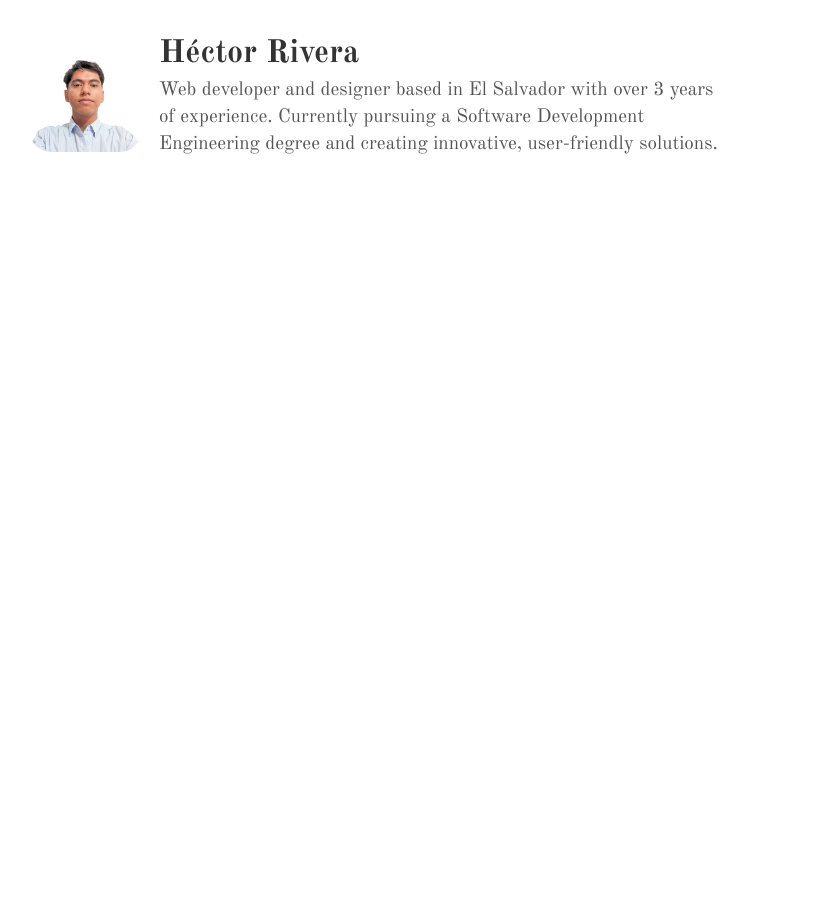
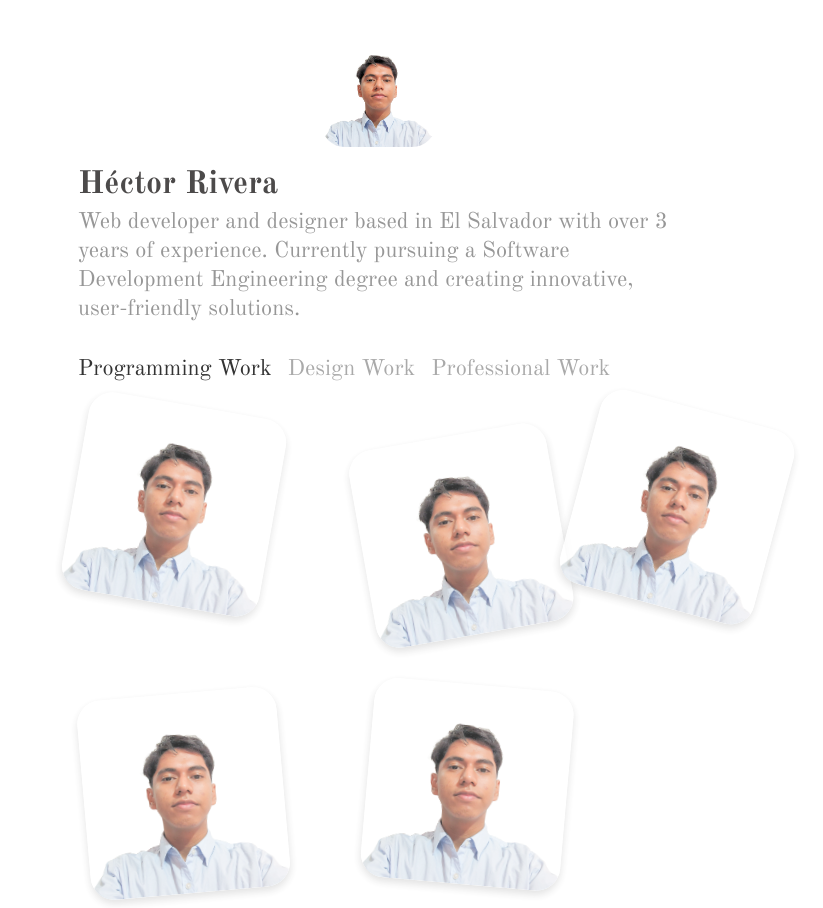
Before and after one commit to Hctor11/personal-website-2025, an Astro site: page / in a window 1280 px wide. Shown: the whole page, without its empty margins (262-1085 px from the left). Before the commit the page ends 800 px from the top, so only its background shows below. Built offline with nearby package versions, Linux system fonts and the light colour scheme; Astro itself is replaced by a stand-in of ours.

Commit message:
add menu animations

```diff
--- a/astro.config.mjs
+++ b/astro.config.mjs
@@ -1,5 +1,9 @@
 // @ts-check
 import { defineConfig } from 'astro/config';
 
+import react from '@astrojs/react';
+
 // https://astro.build/config
-export default defineConfig({});
+export default defineConfig({
+  integrations: [react()]
+});
--- a/src/components/Header.astro
+++ b/src/components/Header.astro
@@ -16,9 +16,10 @@ const description = "Web developer and designer based in El Salvador with over 3
   .header {
     padding: 2rem 0;
     text-align: left;
-    max-width: 700px;
+    max-width: 600px;
     margin: 0 auto;
     display: flex;
+    flex-direction: column;
     gap: 1rem;
     align-items: center;
   }
@@ -34,18 +35,20 @@ const description = "Web developer and designer based in El Salvador with over 3
   }
 
   .image:hover {
-    transform: scale(1.1); /* Slight zoom */
-    box-shadow: 0 8px 20px rgba(0, 0, 0, 0.2); /* Soft shadow */
+    transform: scale(1.1);
+    box-shadow: 0 8px 20px rgba(0, 0, 0, 0.2);
   }
 
   .header-title {
+    font-size: 2rem;
     font-weight: bold;
-    color: #333;
+    color: #4c4a4a;
   }
 
   .header-description {
-    font-size: 1.2rem;
-    color: #555;
+    font-size: 1.4rem;
+    line-height: 1.3;
+    color: #979797;
   }
 
   .container {
--- a/src/components/Welcome.astro
+++ b/src/components/Welcome.astro
@@ -1,13 +1,16 @@
 ---
-import astroLogo from '../assets/astro.svg';
-import background from '../assets/background.svg';
-import Header from './Header.astro';
+import WorkMenu from "./WorkMenu.tsx";
+import Header from "./Header.astro";
 ---
 
 <div id="container">
-	<Header/>
+  <Header />
+  <WorkMenu client:load/>
 </div>
 
 <style>
-
+  #container {
+    max-width: 600px;
+	margin: 0 auto;
+  }
 </style>
--- /dev/null
+++ b/src/components/WorkMenu.tsx
@@ -0,0 +1,47 @@
+import '../components/styles/Header.css'
+import React, { useState } from "react";
+import ProgrammingWork from './work/ProgrammingWork';
+
+const WorkMenu = () => {
+  const [selectedOption, setSelectedOption] = useState("Programming Work");
+
+  const handleOptionClick = (option:any) => {
+    setSelectedOption(option); // Cambia la opción seleccionada al hacer clic
+  };
+
+  // Contenido personalizado para cada opción
+  const renderContent = () => {
+    switch (selectedOption) {
+      case "Programming Work":
+        return <ProgrammingWork />;
+      case "Design Work":
+        return <p>This section covers design work, UI/UX, and more...</p>;
+      case "Professional Work":
+        return <p>Details about professional work experiences and collaborations.</p>;
+      default:
+        return null;
+    }
+  };
+
+  return (
+    <div className="work-menu">
+      <div className="menu-options">
+        {["Programming Work", "Design Work", "Professional Work"].map((option) => (
+          <button
+            key={option}
+            className={`menu-option ${selectedOption === option ? "selected" : ""}`}
+            onClick={() => handleOptionClick(option)} // Actualiza la opción seleccionada
+          >
+            {option}
+          </button>
+        ))}
+      </div>
+
+      <div className="content">
+        {renderContent()}
+      </div>
+    </div>
+  );
+};
+
+export default WorkMenu;
--- /dev/null
+++ b/src/components/styles/Header.css
@@ -0,0 +1,32 @@
+.work-menu {
+  display: flex;
+  flex-direction: column;
+  gap: 1rem;
+}
+
+.menu-options {
+  width: 100%;
+}
+
+.menu-option {
+  font-family: "Old Standard TT", serif;
+  background: none;
+  margin-right: 1rem;
+  border: none;
+  padding: 0;
+  cursor: pointer;
+  outline: inherit;
+  font-size: 1.4rem;
+  font-weight: normal;
+  cursor: pointer;
+  color: #aaa;
+  transition: color 0.3s ease-in-out;
+}
+
+.menu-option:hover {
+  color: #555; /* Un color intermedio cuando se pasa el mouse */
+}
+
+.menu-option.selected {
+  color: #333; /* Color oscuro para la opción seleccionada */
+}
--- /dev/null
+++ b/src/components/work/ProgrammingWork.tsx
@@ -0,0 +1,35 @@
+import React, { useState } from "react";
+import "./work.css"; // Asegúrate de crear este archivo CSS
+
+const ProgrammingWork = () => {
+  const images = [
+    "/pppimage.png",
+    "/pppimage.png",
+    "/pppimage.png",
+    "/pppimage.png",
+    "/pppimage.png",
+  ];
+
+  const [hovered, setHovered] = useState(false);
+
+  const handleMouseEnter = () => setHovered(true);
+  const handleMouseLeave = () => setHovered(false);
+
+  return (
+    <div className="programming-work">
+      <div
+        className={`gallery ${hovered ? "hovered" : ""}`}
+        onMouseEnter={handleMouseEnter}
+        onMouseLeave={handleMouseLeave}
+      >
+        {images.map((image, index) => (
+          <div className="gallery-item" key={index}>
+            <img src={image} alt={`Programming Work ${index + 1}`} />
+          </div>
+        ))}
+      </div>
+    </div>
+  );
+};
+
+export default ProgrammingWork;
--- /dev/null
+++ b/src/components/work/work.css
@@ -0,0 +1,73 @@
+.programming-work {
+  text-align: center;
+  padding: 2rem;
+}
+
+h2 {
+  font-size: 2rem;
+  margin-bottom: 2rem;
+}
+
+.gallery {
+  display: grid;
+  grid-template-columns: repeat(3, 1fr); /* Definir 3 columnas en el grid */
+  gap: 20px;
+  justify-items: center;
+  position: relative;
+  width: 100%;
+  height: 400px; /* Aseguramos que el contenedor tenga suficiente altura */
+}
+
+/* Estilo de cada elemento de la galería */
+.gallery-item {
+  position: relative;
+  width: 200px;
+  height: 200px;
+  transition: transform 0.3s ease, box-shadow 0.3s ease; /* Transición suave */
+  opacity: 0.8;
+  border-radius: 24px;
+  box-shadow: 0 4px 8px rgba(0, 0, 0, 0.15); /* Sombra suave y sutil */
+}
+
+/* Imagen dentro del item */
+.gallery-item img {
+  width: 100%;
+  height: 100%;
+  object-fit: cover;
+  border-radius: 24px;
+  transition: transform 0.3s ease, box-shadow 0.3s ease; /* Transición suave */
+}
+
+/* Pila desordenada de imágenes (fuera del grid) */
+.gallery-item:nth-child(1) {
+  transform: rotate(10deg) translate(-40px, -20px);
+}
+
+.gallery-item:nth-child(2) {
+  transform: rotate(-10deg) translate(30px, 10px);
+}
+
+.gallery-item:nth-child(3) {
+  transform: rotate(15deg) translate(20px, -30px);
+}
+
+.gallery-item:nth-child(4) {
+  transform: rotate(-5deg) translate(-30px, 40px);
+}
+
+.gallery-item:nth-child(5) {
+  transform: rotate(5deg) translate(40px, 30px);
+}
+
+/* Efecto de hover: imágenes vuelven a un grid ordenado */
+.gallery:hover .gallery-item {
+  transform: rotate(0deg) translate(0, 0);
+  opacity: 1; /* Vuelven a ser completamente visibles */
+  box-shadow: 0 10px 20px rgba(0, 0, 0, 0.2); /* Sombra más prominente */
+}
+
+/* Cambio en el tamaño y sombra de cada imagen cuando se hace hover sobre un item */
+.gallery-item:hover img:hover {
+  transform: scale(1.1); /* Agrandar la imagen un poco */
+  box-shadow: 0 10px 20px rgba(0, 0, 0, 0.2); /* Sombra más prominente */
+}
--- a/src/layouts/Layout.astro
+++ b/src/layouts/Layout.astro
@@ -5,7 +5,7 @@
     <meta name="viewport" content="width=device-width" />
     <link rel="icon" type="image/svg+xml" href="/favicon.svg" />
     <meta name="generator" content={Astro.generator} />
-    <title>Astro Basics</title>
+    <title>Rivera</title>
   </head>
   <body>
     <slot />
```
Also changed, not shown: package.json (+6 -1 lines), tsconfig.json (+16 -5 lines), 1 other file.
